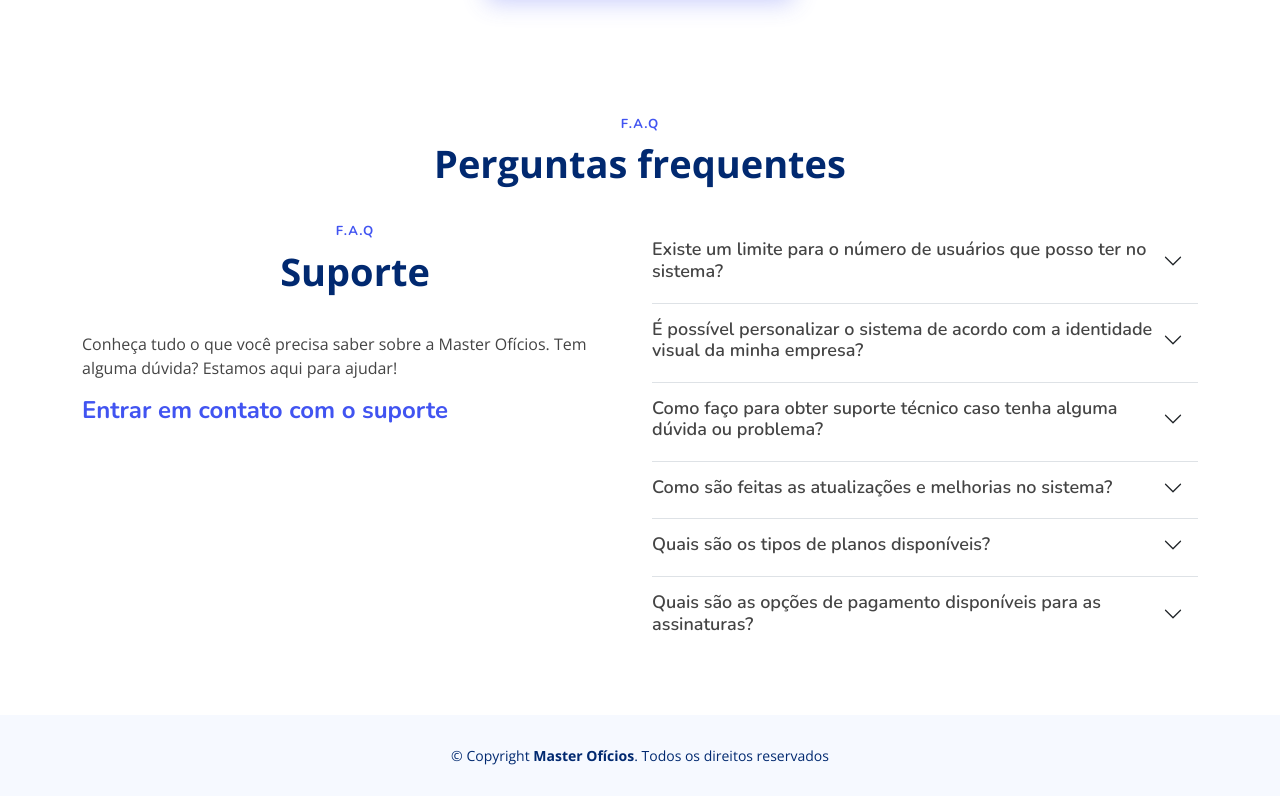
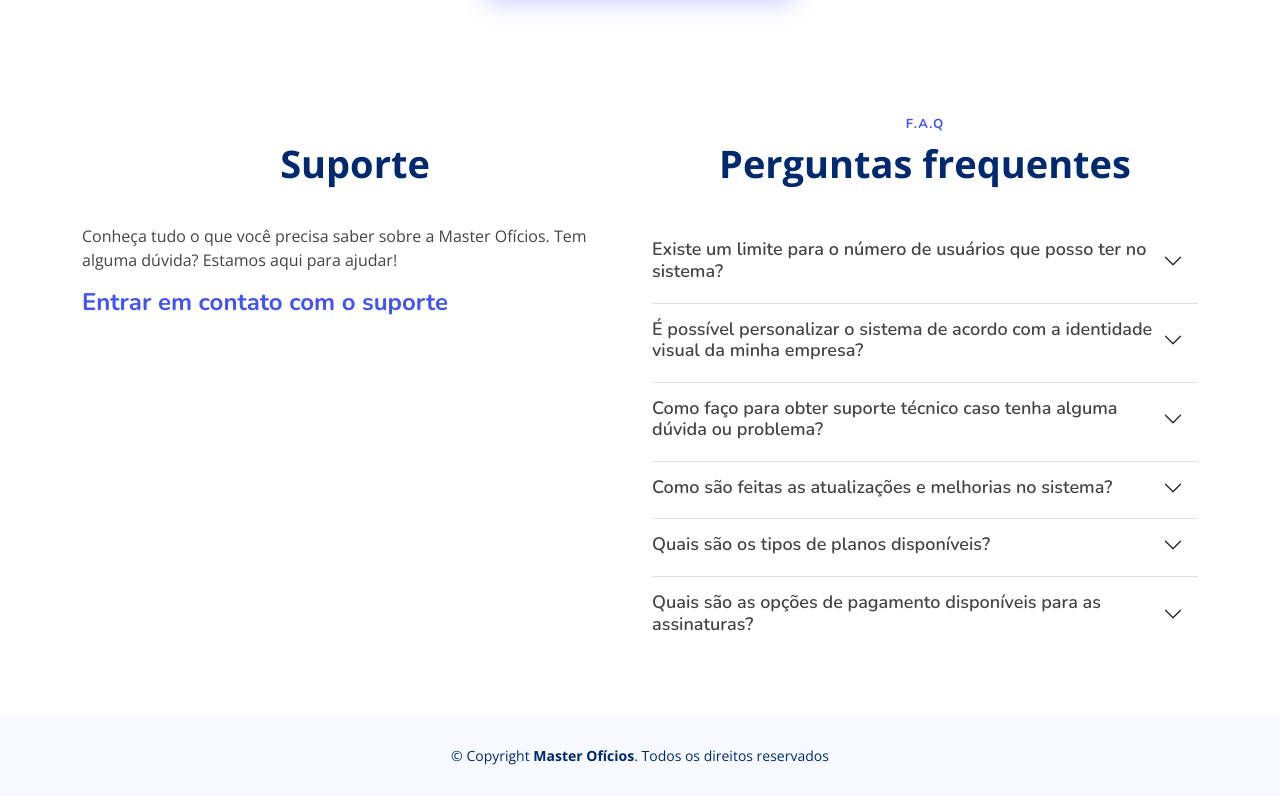
Before and after one commit to ppauloces/oficios_template, a plain HTML site: page index.html in a window 1280 px wide. Shown: the part 3813-4609 px from the top of the page. Drawn offline with nearby package versions, Linux system fonts and the light colour scheme.

Commit message:
add suport session

```diff
--- a/index.html
+++ b/index.html
@@ -284,15 +284,10 @@
 
     <div class="container" data-aos="fade-up">
 
-      <header class="section-header">
-        <h2>F.A.Q</h2>
-        <p>Perguntas frequentes</p>
-      </header>
-
       <div class="row">
-        <div class="col-lg-6">
+        <div class="col-lg-6 mb-5">
           <header class="section-header">
-            <h2>F.A.Q</h2>
+            <h2>&nbsp</h2>
             <p>Suporte</p>
           </header>
 
@@ -301,7 +296,12 @@
           <a target="_blank" href="https://api.whatsapp.com/send?phone=557332892704&text=Ol%C3%A1,%20gostaria%20de%20conhecer%20mais%20o%20sistema..."><h4 style="font-weight: bold;">Entrar em contato com o suporte</h4></a>
         </div>
 
-        <div class="col-lg-6">
+        <div class="col-lg-6 ">
+
+          <header class="section-header">
+            <h2>F.A.Q</h2>
+            <p>Perguntas frequentes</p>
+          </header>
 
           <!-- F.A.Q List 2-->
           <div class="accordion accordion-flush" id="faqlist1">
```
